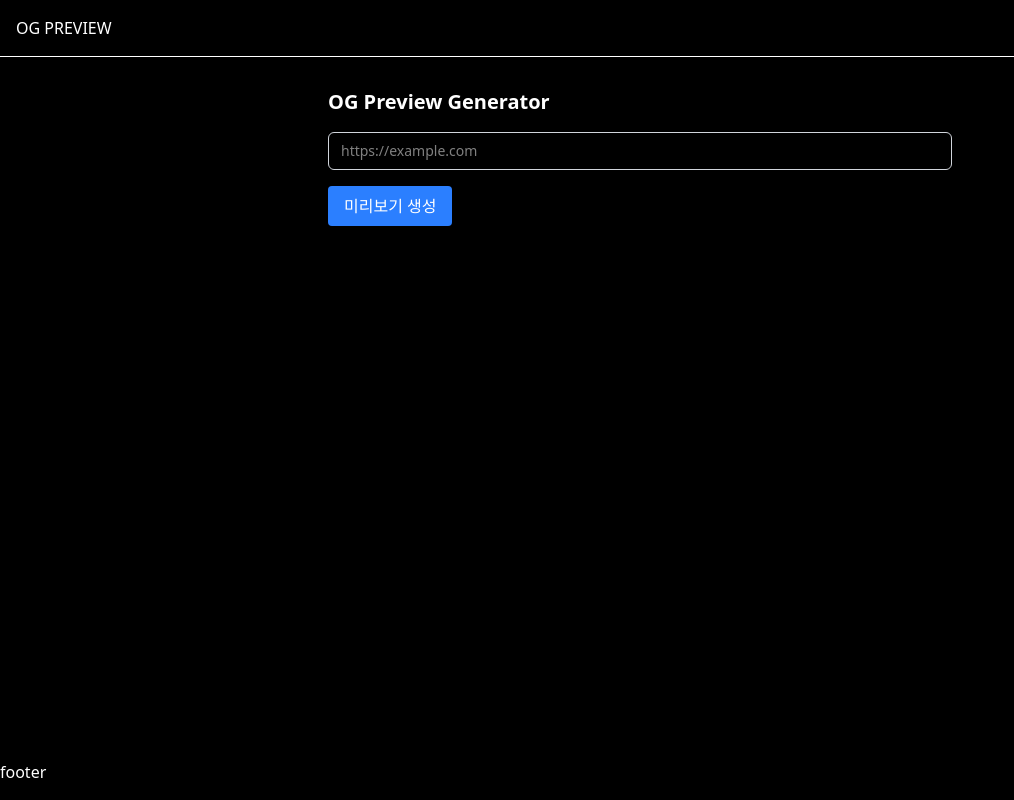
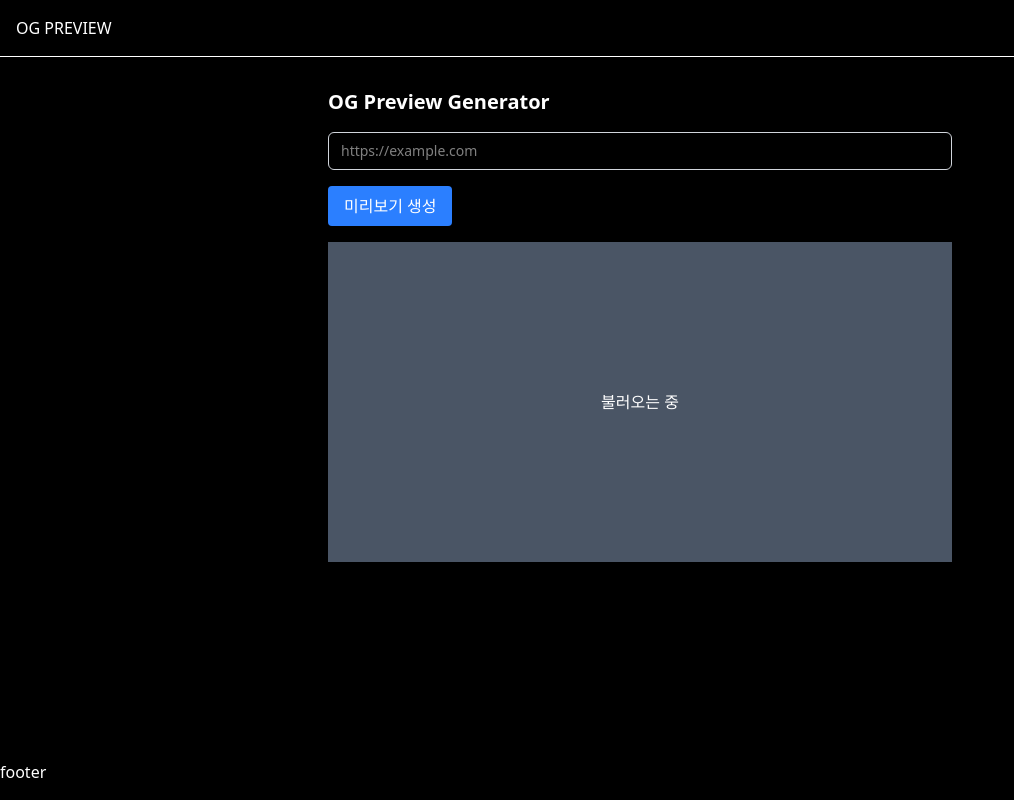
Before and after one commit to sohee-an/og-preview, a Next.js app: page / in a window 1280 px wide. Shown: the whole page, without its empty margins (0-1014 px from the left). Built offline with nearby package versions, Linux system fonts and the light colour scheme.

Commit message:
feat:공통 loading 부분 구현

```diff
--- /dev/null
+++ b/src/components/common/Loading.tsx
@@ -0,0 +1,13 @@
+type LoadingProps = {
+  message?: string;
+};
+
+function Loading({ message }: LoadingProps) {
+  return (
+    <div className="w-gull h-80 bg-gray-600 flex justify-center items-center ">
+      {message ? message : "불러오는 중"}
+    </div>
+  );
+}
+
+export default Loading;
--- a/src/components/home/URLPreview.tsx
+++ b/src/components/home/URLPreview.tsx
@@ -3,17 +3,41 @@
 import { useRef, useState, FormEvent } from "react";
 import Input from "@/components/Input";
 import { fetchMeta } from "@/app/actions/fetchMeta";
+import Loading from "../common/Loading";
+
+type PreviewProps = {
+  preview: any;
+  isLoading: boolean;
+};
+
+export function Preview({ preview, isLoading }: PreviewProps) {
+  if (isLoading) {
+    return <Loading />;
+  }
+  return (
+    <div className="border rounded p-3 mt-4">
+      {preview.image && (
+        <img src={preview.image} alt="preview" className="mb-2" />
+      )}
+      a<h2 className="font-bold">{preview.title}</h2>
+      <p className="text-sm text-gray-600">{preview.description}</p>
+    </div>
+  );
+}
 
 export default function OGPreview() {
   const urlRef = useRef<HTMLInputElement>(null);
   const [preview, setPreview] = useState<any>(null);
+  const [isLoading, setIsLoading] = useState(false);
 
   const handlePreview = async (e: FormEvent) => {
     e.preventDefault();
+    setIsLoading(true);
     const url = urlRef.current?.value;
     if (!url) return alert("URL을 입력해주세요");
 
     const data = await fetchMeta(url);
+    setIsLoading(false);
     setPreview(data);
   };
 
@@ -28,22 +52,15 @@ export default function OGPreview() {
           className="w-full mb-4"
         />
         <button
+          disabled={isLoading}
           type="submit"
           className="bg-blue-500 text-white px-4 py-2 rounded cursor-pointer"
         >
-          미리보기 생성
+          {isLoading ? "로딩중" : "미리보기 생성"}
         </button>
       </form>
-
-      {preview && (
-        <div className="border rounded p-3 mt-4">
-          {preview.image && (
-            <img src={preview.image} alt="preview" className="mb-2" />
-          )}
-          <h2 className="font-bold">{preview.title}</h2>
-          <p className="text-sm text-gray-600">{preview.description}</p>
-        </div>
-      )}
+      <Loading />
+      {/* {preview && <Preview preview={preview} isLoading={isLoading} />} */}
     </div>
   );
 }
```
